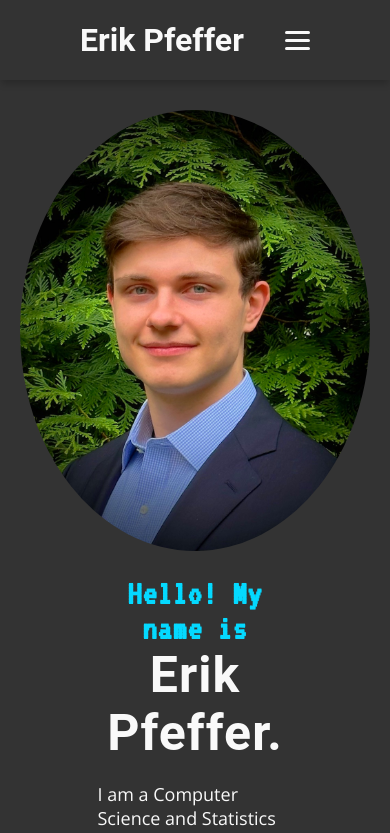
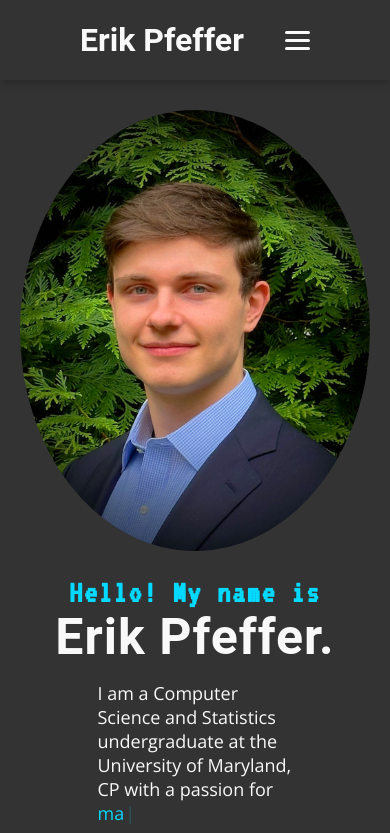
Before and after one commit to E-code804/portfoliosite, a React (Create React App) app: page / in a window 390 px wide. Shown: the top 833 px of the page. Built offline with nearby package versions, Linux system fonts and the light colour scheme.

Commit message:
Fixing styles.

```diff
--- a/src/style.css
+++ b/src/style.css
@@ -15,11 +15,6 @@
   box-sizing: border-box;
   padding: 0;
   margin: 0;
-}
-
-img {
-  display: block;
-  width: 100%;
 }
 
 #skill-gh {
@@ -58,11 +53,9 @@ html {
   --accent-color2: #04d9ff;
 }
 
-/* to push footer to the bottom of page when content is shorter than viewheight port */
 .app {
   display: flex;
   flex-direction: column;
-  /* justify-content: space-between; */
   min-height: 100vh;
   background-color: var(--main-bg-color);
   font-family: "Open Sans";
@@ -122,6 +115,7 @@ main {
   height: 30px;
   width: 30px;
   margin-top: 5px;
+  z-index: 10;
 }
 
 .nav-menu p {
@@ -156,19 +150,16 @@ main {
 /* About Section */
 
 .content {
-  padding-top: 100px;
-  padding-left: 140px;
-  padding-right: 140px;
+  padding: 100px 140px 0;
 }
 
 .about-section {
-  padding-top: 40px;
-  padding-bottom: 40px;
+  padding: 40px 0 25px;
   vertical-align: text-top;
   display: flex;
   justify-content: space-between;
   /* height: 400px; */
-  margin: 0 10% 0;
+  margin: 0 10%;
 }
 
 .description {
@@ -183,14 +174,14 @@ main {
   font-family: VT323;
   color: var(--accent-color);
   font-size: 35px;
-  letter-spacing: 1px;
+  letter-spacing: 2px;
 }
 
 .about-name {
   font-family: Roboto;
   color: var(--main-text-color);
   font-size: 70px;
-  margin-bottom: 20px;
+  margin-bottom: 15px;
   letter-spacing: 1px;
 }
 
@@ -340,6 +331,7 @@ main {
   .bio {
     display: flex;
     flex-direction: column;
+    width: 50%;
   }
   .img-container {
     margin-bottom: 25px;
@@ -354,6 +346,12 @@ main {
     margin: 0;
     text-align: center;
     flex-direction: column-reverse;
+    align-items: center;
+  }
+
+  .description {
+    width: 100%;
+    display: flex;
     align-items: center;
   }
 
@@ -373,8 +371,12 @@ main {
     font-size: 18px;
   }
 
+  .main-h1 {
+    font-size: 32px;
+  }
+
   .typewriter {
-    display: inline-block;
+    display: inline;
     font-size: 18px;
   }
 
@@ -445,6 +447,10 @@ main {
   .link-btns button:hover {
     color: #000;
   }
+
+  .footer {
+    padding-top: 8px;
+  }
 }
 
 @media screen and (max-width: 625px) {
```
